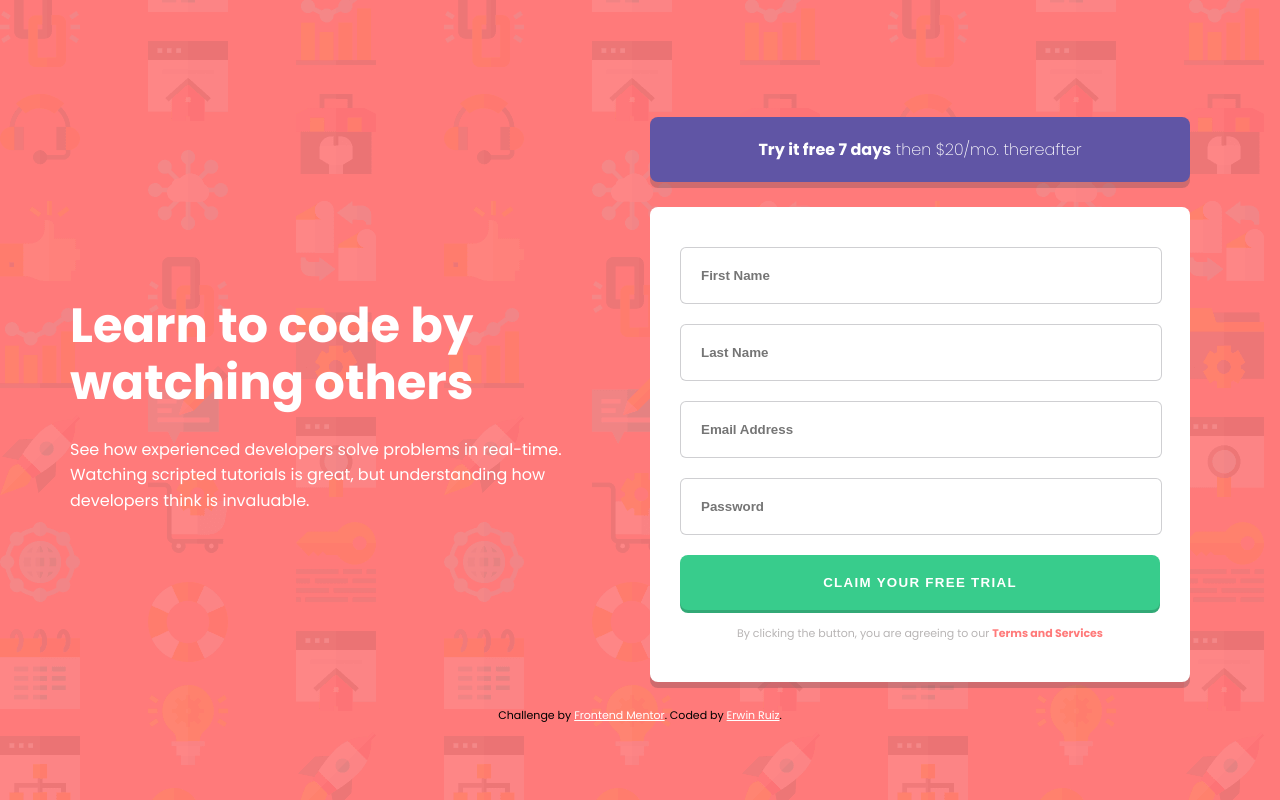
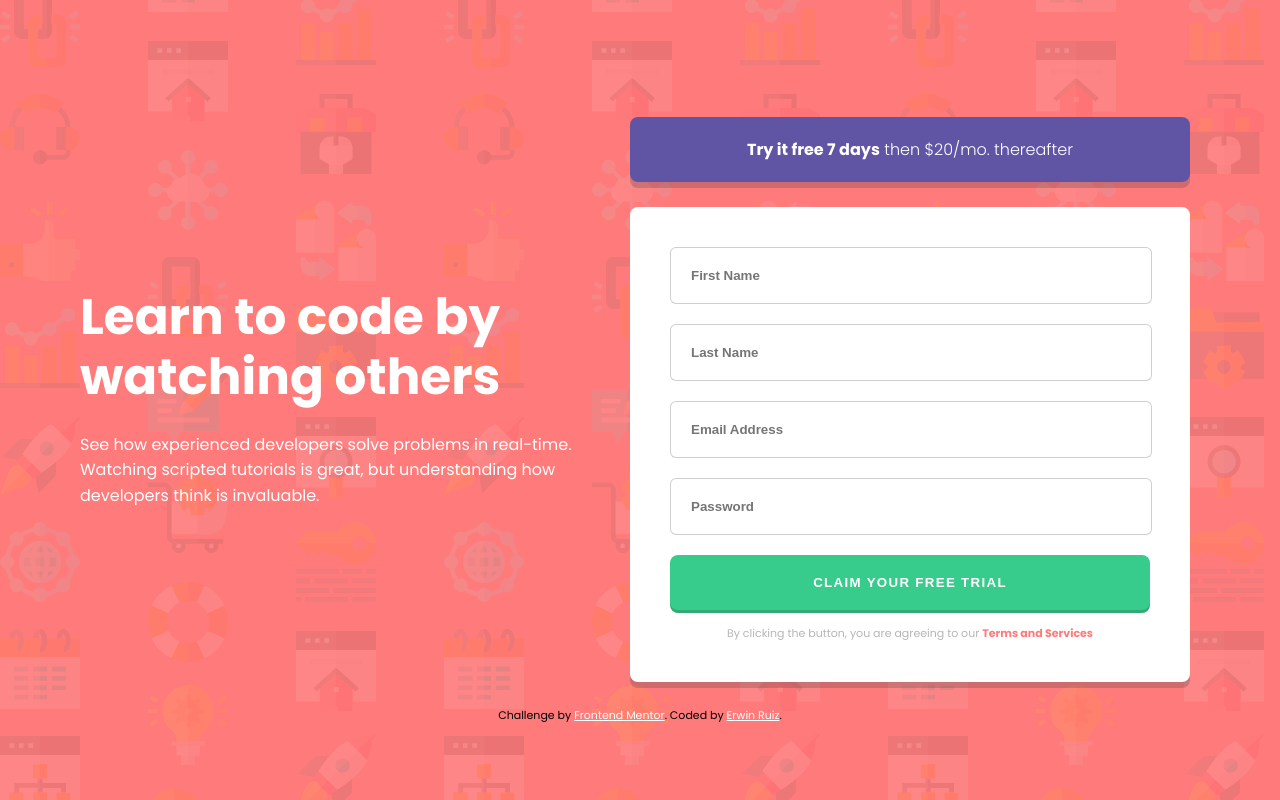
Before and after one commit to erwinruiz/intro-component-with-sign-up-form, a plain HTML site: page index.html in a window 1280 px wide. Drawn offline with Linux system fonts and the light colour scheme.

```diff
--- a/app.css
+++ b/app.css
@@ -1,4 +1,4 @@
-@import url("https://fonts.googleapis.com/css2?family=Poppins:wght@200;400;500;600;700&display=swap");
+@import url("https://fonts.googleapis.com/css2?family=Poppins:wght@300;400;500;600;700&display=swap");
 
 :root {
   /* Primary */
@@ -56,7 +56,7 @@ section .try_free-btn {
   text-align: center;
   border-radius: 8px;
   margin-bottom: 30px;
-  font-weight: 200;
+  font-weight: 300;
   box-shadow: 0 6px 0px var(--DarkBlueTransparent);
 }
 section .try_free-btn span {
@@ -141,15 +141,15 @@ section form .error .password_message {
     padding: 0;
   }
   section {
-    width: 1140px;
+    width: 1120px;
     display: flex;
     margin: 40px 0 25px 0;
     padding: 0;
   }
   section h1 {
-    font-size: 48px;
+    font-size: 50px;
     text-align: left;
-    margin-top: 180px;
+    margin-top: 170px;
     margin-bottom: 25px;
     line-height: 1.2;
   }
@@ -159,12 +159,12 @@ section form .error .password_message {
     width: 90%;
   }
   section .try_free-btn {
-    margin: 0 20px 25px 0;
+    margin: 0 10px 25px 0;
   }
   section form {
     width: 480px;
-    padding: 40px 30px;
-    margin-right: 20px;
+    padding: 40px;
+    margin-right: 10px;
   }
   section form input {
     margin-bottom: 20px;
```
Also changed, not shown: screenshots/desktop-design-active-state.png (added), screenshots/desktop-design.png, screenshots/mobile-design-active-state.png (added), screenshots/mobile-design.png, 1 other file.
